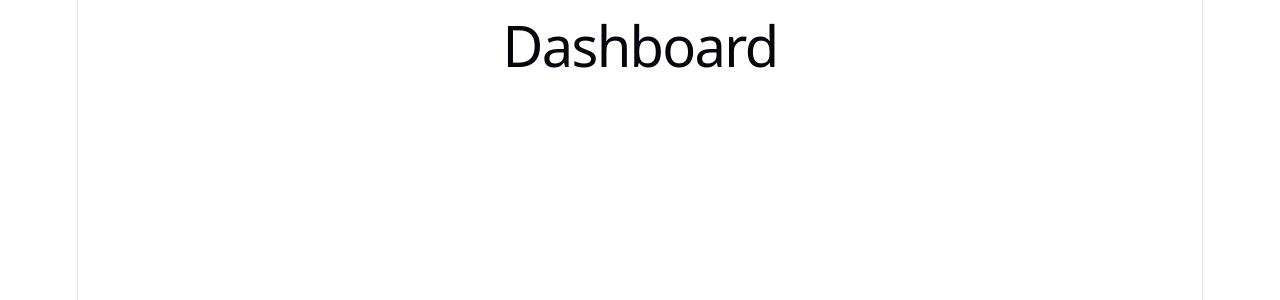
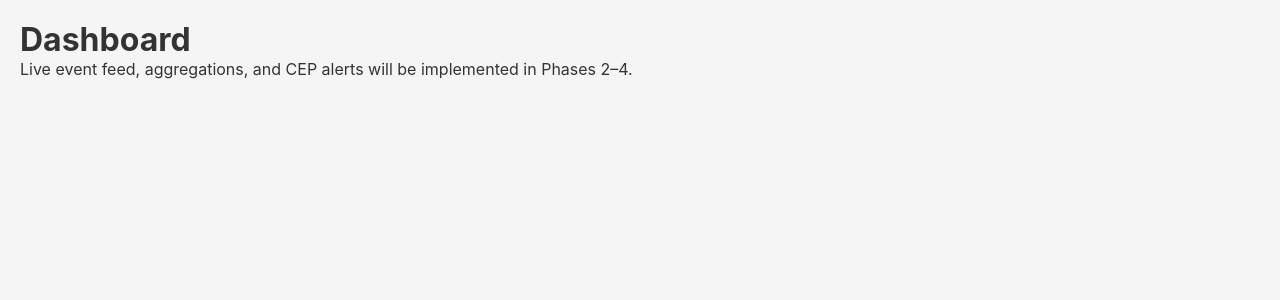
Before and after one commit to alukito/flink-demo, a React (Vite) app in the folder web/: page /dashboard in a window 1280 px wide. Shown: the top 300 px of the page. Built offline with nearby package versions, Linux system fonts and the light colour scheme.

Commit message:
feat: role placeholder pages with session display and logout

```diff
--- a/web/src/index.css
+++ b/web/src/index.css
@@ -1,111 +1,34 @@
-:root {
-  --text: #6b6375;
-  --text-h: #08060d;
-  --bg: #fff;
-  --border: #e5e4e7;
-  --code-bg: #f4f3ec;
-  --accent: #aa3bff;
-  --accent-bg: rgba(170, 59, 255, 0.1);
-  --accent-border: rgba(170, 59, 255, 0.5);
-  --social-bg: rgba(244, 243, 236, 0.5);
-  --shadow:
-    rgba(0, 0, 0, 0.1) 0 10px 15px -3px, rgba(0, 0, 0, 0.05) 0 4px 6px -2px;
-
-  --sans: system-ui, 'Segoe UI', Roboto, sans-serif;
-  --heading: system-ui, 'Segoe UI', Roboto, sans-serif;
-  --mono: ui-monospace, Consolas, monospace;
-
-  font: 18px/145% var(--sans);
-  letter-spacing: 0.18px;
-  color-scheme: light dark;
-  color: var(--text);
-  background: var(--bg);
-  font-synthesis: none;
-  text-rendering: optimizeLegibility;
-  -webkit-font-smoothing: antialiased;
-  -moz-osx-font-smoothing: grayscale;
-
-  @media (max-width: 1024px) {
-    font-size: 16px;
-  }
-}
-
-@media (prefers-color-scheme: dark) {
-  :root {
-    --text: #9ca3af;
-    --text-h: #f3f4f6;
-    --bg: #16171d;
-    --border: #2e303a;
-    --code-bg: #1f2028;
-    --accent: #c084fc;
-    --accent-bg: rgba(192, 132, 252, 0.15);
-    --accent-border: rgba(192, 132, 252, 0.5);
-    --social-bg: rgba(47, 48, 58, 0.5);
-    --shadow:
-      rgba(0, 0, 0, 0.4) 0 10px 15px -3px, rgba(0, 0, 0, 0.25) 0 4px 6px -2px;
-  }
-
-  #social .button-icon {
-    filter: invert(1) brightness(2);
-  }
-}
-
-#root {
-  width: 1126px;
-  max-width: 100%;
-  margin: 0 auto;
-  text-align: center;
-  border-inline: 1px solid var(--border);
-  min-height: 100svh;
-  display: flex;
-  flex-direction: column;
+* {
   box-sizing: border-box;
+  margin: 0;
+  padding: 0;
 }
 
 body {
-  margin: 0;
+  font-family: -apple-system, BlinkMacSystemFont, 'Segoe UI', Roboto, Oxygen, sans-serif;
+  background: #f5f5f5;
+  color: #333;
 }
 
-h1,
-h2 {
-  font-family: var(--heading);
-  font-weight: 500;
-  color: var(--text-h);
+button {
+  background: #2563eb;
+  color: white;
+  border: none;
+  border-radius: 6px;
+  cursor: pointer;
+  transition: background 0.2s;
 }
 
-h1 {
-  font-size: 56px;
-  letter-spacing: -1.68px;
-  margin: 32px 0;
-  @media (max-width: 1024px) {
-    font-size: 36px;
-    margin: 20px 0;
-  }
-}
-h2 {
-  font-size: 24px;
-  line-height: 118%;
-  letter-spacing: -0.24px;
-  margin: 0 0 8px;
-  @media (max-width: 1024px) {
-    font-size: 20px;
-  }
-}
-p {
-  margin: 0;
+button:hover:not(:disabled) {
+  background: #1d4ed8;
 }
 
-code,
-.counter {
-  font-family: var(--mono);
-  display: inline-flex;
-  border-radius: 4px;
-  color: var(--text-h);
+button:disabled {
+  background: #9ca3af;
+  cursor: not-allowed;
 }
 
-code {
-  font-size: 15px;
-  line-height: 135%;
-  padding: 4px 8px;
-  background: var(--code-bg);
+input {
+  border: 1px solid #d1d5db;
+  border-radius: 6px;
 }
--- a/web/src/pages/Buyer.tsx
+++ b/web/src/pages/Buyer.tsx
@@ -1,3 +1,27 @@
+import { useNavigate } from 'react-router-dom';
+import { useSession } from '../context/SessionContext';
+
 export default function Buyer() {
-  return <div><h1>Buyer</h1></div>;
+  const { name, clearSession } = useSession();
+  const navigate = useNavigate();
+
+  const handleLogout = () => {
+    clearSession();
+    navigate('/');
+  };
+
+  if (!name) {
+    navigate('/');
+    return null;
+  }
+
+  return (
+    <div style={{ padding: '20px' }}>
+      <div style={{ display: 'flex', justifyContent: 'space-between', alignItems: 'center' }}>
+        <h1>Buyer: {name}</h1>
+        <button onClick={handleLogout}>Logout</button>
+      </div>
+      <p>Product catalog and cart will be implemented in Phase 2.</p>
+    </div>
+  );
 }
--- a/web/src/pages/Dashboard.tsx
+++ b/web/src/pages/Dashboard.tsx
@@ -1,3 +1,8 @@
 export default function Dashboard() {
-  return <div><h1>Dashboard</h1></div>;
+  return (
+    <div style={{ padding: '20px' }}>
+      <h1>Dashboard</h1>
+      <p>Live event feed, aggregations, and CEP alerts will be implemented in Phases 2–4.</p>
+    </div>
+  );
 }
--- a/web/src/pages/Seller.tsx
+++ b/web/src/pages/Seller.tsx
@@ -1,3 +1,27 @@
+import { useNavigate } from 'react-router-dom';
+import { useSession } from '../context/SessionContext';
+
 export default function Seller() {
-  return <div><h1>Seller</h1></div>;
+  const { name, clearSession } = useSession();
+  const navigate = useNavigate();
+
+  const handleLogout = () => {
+    clearSession();
+    navigate('/');
+  };
+
+  if (!name) {
+    navigate('/');
+    return null;
+  }
+
+  return (
+    <div style={{ padding: '20px' }}>
+      <div style={{ display: 'flex', justifyContent: 'space-between', alignItems: 'center' }}>
+        <h1>Seller: {name}</h1>
+        <button onClick={handleLogout}>Logout</button>
+      </div>
+      <p>Product panel and order inbox will be implemented in Phase 2.</p>
+    </div>
+  );
 }
--- a/web/src/pages/Shipper.tsx
+++ b/web/src/pages/Shipper.tsx
@@ -1,3 +1,27 @@
+import { useNavigate } from 'react-router-dom';
+import { useSession } from '../context/SessionContext';
+
 export default function Shipper() {
-  return <div><h1>Shipper</h1></div>;
+  const { name, clearSession } = useSession();
+  const navigate = useNavigate();
+
+  const handleLogout = () => {
+    clearSession();
+    navigate('/');
+  };
+
+  if (!name) {
+    navigate('/');
+    return null;
+  }
+
+  return (
+    <div style={{ padding: '20px' }}>
+      <div style={{ display: 'flex', justifyContent: 'space-between', alignItems: 'center' }}>
+        <h1>Shipper: {name}</h1>
+        <button onClick={handleLogout}>Logout</button>
+      </div>
+      <p>Job board will be implemented in Phase 2.</p>
+    </div>
+  );
 }
```
